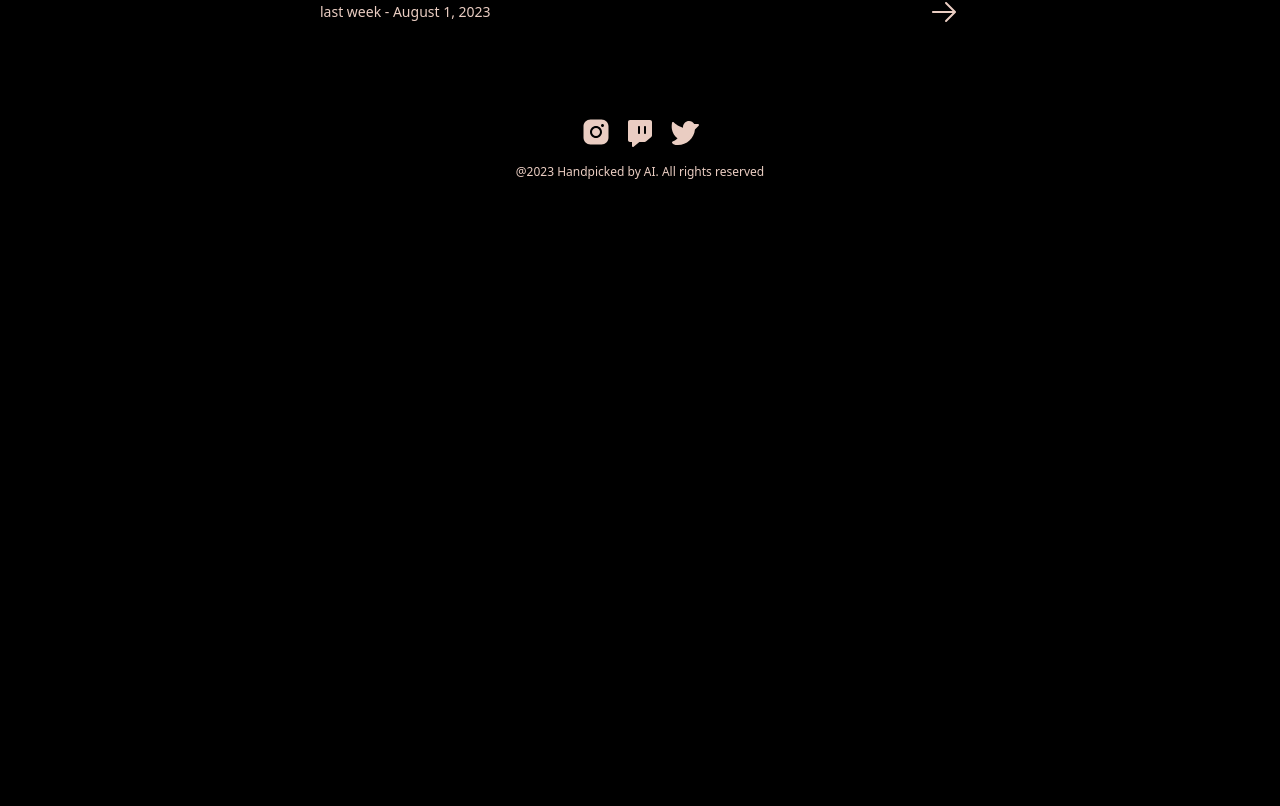
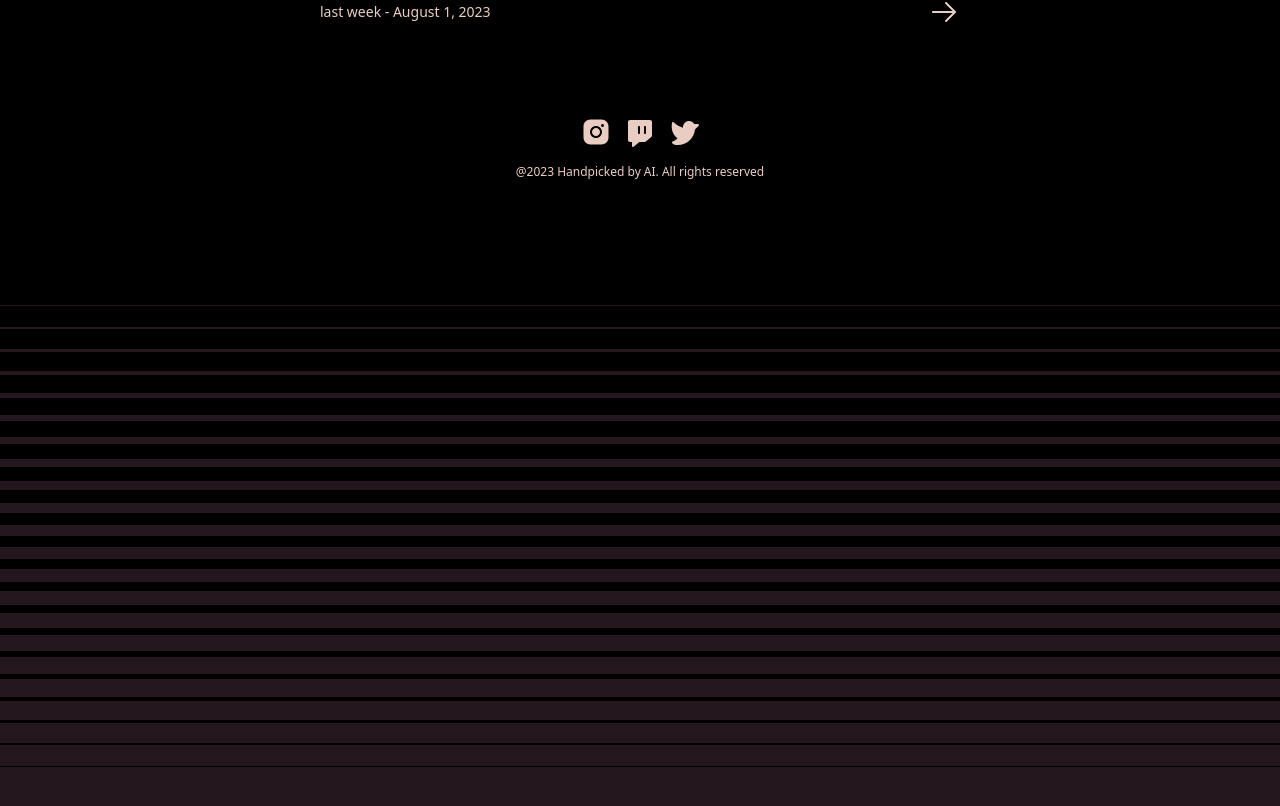
Before and after one commit to juanallo/handpickedbyai, a Next.js app: page /handpickedbyai/ in a window 1280 px wide. Shown: the part 1752-2558 px from the top of the page. Before the commit the page ends 1956 px from the top, so only its background shows below. Built offline with nearby package versions, Linux system fonts and the light colour scheme; a web font is replaced by a local one.

Commit message:
adding the fill background that open ai has

```diff
--- /dev/null
+++ b/src/components/Footer/Fill.tsx
@@ -0,0 +1,104 @@
+const Fill = () => {
+  return (
+    <div className="flex flex-col-reverse opacity-30 w-full">
+      <div
+        className="bg-secondary-bg"
+        style={{ marginTop: "0px", height: "23px" }}
+      />
+      <div
+        className="bg-secondary-bg"
+        style={{ marginTop: "1px", height: "22px" }}
+      />
+      <div
+        className="bg-secondary-bg"
+        style={{ marginTop: "2px", height: "21px" }}
+      />
+      <div
+        className="bg-secondary-bg"
+        style={{ marginTop: "3px", height: "20px" }}
+      />
+      <div
+        className="bg-secondary-bg"
+        style={{ marginTop: "4px", height: "19px" }}
+      />
+      <div
+        className="bg-secondary-bg"
+        style={{ marginTop: "5px", height: "18px" }}
+      />
+      <div
+        className="bg-secondary-bg"
+        style={{ marginTop: "6px", height: "17px" }}
+      />
+      <div
+        className="bg-secondary-bg"
+        style={{ marginTop: "7px", height: "16px" }}
+      />
+      <div
+        className="bg-secondary-bg"
+        style={{ marginTop: "8px", height: "15px" }}
+      />
+      <div
+        className="bg-secondary-bg"
+        style={{ marginTop: "9px", height: "14px" }}
+      />
+      <div
+        className="bg-secondary-bg"
+        style={{ marginTop: "10px", height: "13px" }}
+      />
+      <div
+        className="bg-secondary-bg"
+        style={{ marginTop: "11px", height: "12px" }}
+      />
+      <div
+        className="bg-secondary-bg"
+        style={{ marginTop: "12px", height: "11px" }}
+      />
+      <div
+        className="bg-secondary-bg"
+        style={{ marginTop: "13px", height: "10px" }}
+      />
+      <div
+        className="bg-secondary-bg"
+        style={{ marginTop: "14px", height: "9px" }}
+      />
+      <div
+        className="bg-secondary-bg"
+        style={{ marginTop: "15px", height: "8px" }}
+      />
+      <div
+        className="bg-secondary-bg"
+        style={{ marginTop: "16px", height: "7px" }}
+      />
+      <div
+        className="bg-secondary-bg"
+        style={{ marginTop: "17px", height: "6px" }}
+      />
+      <div
+        className="bg-secondary-bg"
+        style={{ marginTop: "18px", height: "5px" }}
+      />
+      <div
+        className="bg-secondary-bg"
+        style={{ marginTop: "19px", height: "4px" }}
+      />
+      <div
+        className="bg-secondary-bg"
+        style={{ marginTop: "20px", height: "3px" }}
+      />
+      <div
+        className="bg-secondary-bg"
+        style={{ marginTop: "21px", height: "2px" }}
+      />
+      <div
+        className="bg-secondary-bg"
+        style={{ marginTop: "22px", height: "1px" }}
+      />
+      <div
+        className="bg-secondary-bg"
+        style={{ marginTop: "23px", height: "0px" }}
+      />
+    </div>
+  );
+};
+
+export default Fill;
--- a/src/pages/archive/[id].tsx
+++ b/src/pages/archive/[id].tsx
@@ -1,17 +1,15 @@
-import Follow from "@/components/Follow";
 import Footer from "@/components/Footer";
 import Hero from "@/components/Hero";
 import Highlight, { HighlightProps } from "@/components/Highlight";
 import Subscribe from "@/components/Subscribe";
-import Archive, { Page } from "@/components/Archive";
 import type { InferGetStaticPropsType, GetStaticProps } from "next";
 import fs from "fs";
 import { formatDate } from "@/utils/date";
 import LeftArrowIcon from "@/components/icons/LeftArrow";
 import RightArrowIcon from "@/components/icons/RightArrow";
 import Link from "next/link";
-import Head from 'next/head'
 import SEO from "@/components/SEO";
+import Fill from "@/components/Footer/Fill";
 
 export const getStaticProps: GetStaticProps<{
   image: HighlightProps;
@@ -67,11 +65,19 @@ export default function Home({
 
       <div className="w-full gap-14 flex flex-col justify-center">
         <div className=" grid grid-cols-3 gap-4">
-          <Link href={`/archive/${prev}`} className="justify-self-end" title="Previous Image">
+          <Link
+            href={`/archive/${prev}`}
+            className="justify-self-end"
+            title="Previous Image"
+          >
             <LeftArrowIcon />
           </Link>
           <h4 className="text-center">{image.date}</h4>
-          <Link href={`/archive/${next}`} className="justify-self-start" title="Next Image">
+          <Link
+            href={`/archive/${next}`}
+            className="justify-self-start"
+            title="Next Image"
+          >
             <RightArrowIcon />
           </Link>
           <div className="col-span-3">
@@ -91,6 +97,7 @@ export default function Home({
           </div>
         </div>
       </div>
+      <Fill />
     </main>
   );
 }
--- a/src/pages/index.tsx
+++ b/src/pages/index.tsx
@@ -8,6 +8,7 @@ import type { InferGetStaticPropsType, GetStaticProps } from "next";
 import fs from "fs";
 import { formatDate } from "@/utils/date";
 import SEO from "@/components/SEO";
+import Fill from "@/components/Footer/Fill";
 
 export const getStaticProps: GetStaticProps<{
   highlight: HighlightProps;
@@ -50,6 +51,7 @@ export default function Home({
           </div>
         </div>
       </div>
+      <Fill />
     </main>
   );
 }
```
